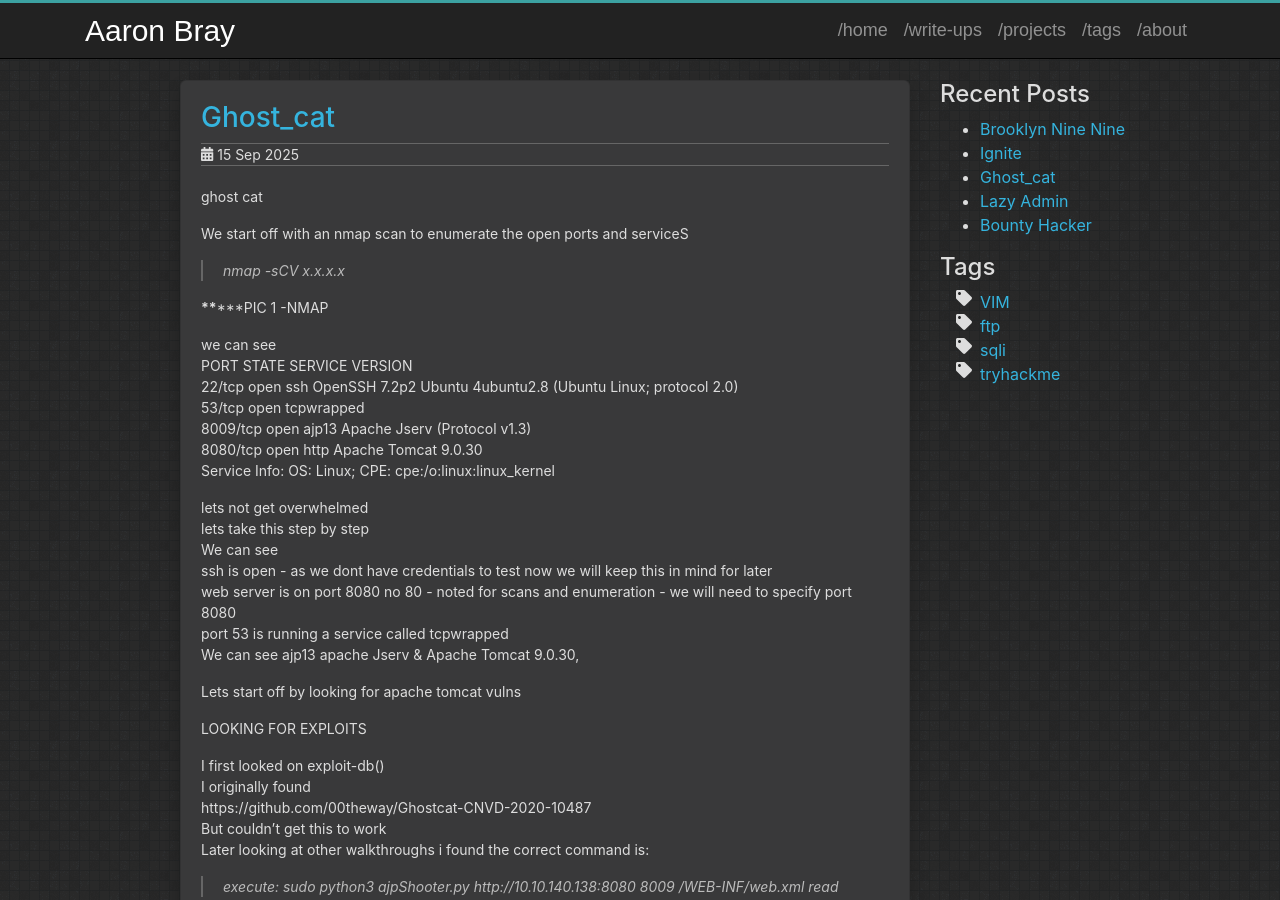
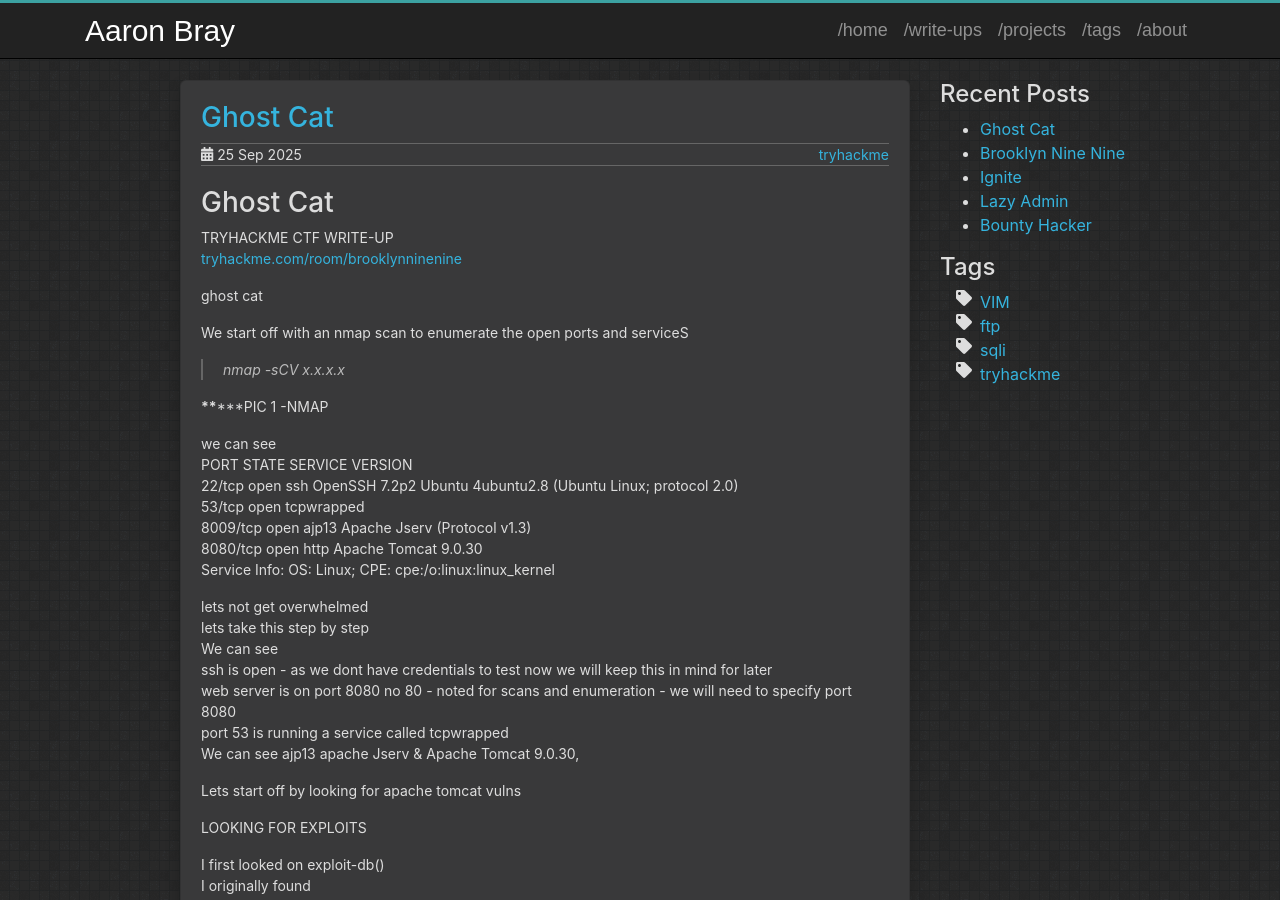
Before and after one commit to AaronBray/AaronBray.github.io, a Jekyll site: the page built from _posts/2025-09-15-Ghost_Cat.md, in a window 1280 px wide and 900 px high. Built offline with Jekyll 4.4.1, drawn with Linux system fonts in a browser that asks for light colours; our own code applies the rules of GitHub Pages for plain Markdown files.

Commit message:
Update 2025-09-15-Ghost_Cat.md

```diff
--- a/_posts/2025-09-15-Ghost_Cat.md
+++ b/_posts/2025-09-15-Ghost_Cat.md
@@ -1,3 +1,19 @@
+---
+layout: post
+title: Ghost Cat
+date:   2025-09-25 11:00
+description: TryHackMe Ghost_Cat CTF Write-Up
+tags: tryhackme
+comments: false
+---
+
+# Ghost Cat
+TRYHACKME CTF WRITE-UP
+[tryhackme.com/room/brooklynninenine](https://tryhackme.com/room/brooklynninenine)
+
+
+
+
 ghost cat
 
 
```
